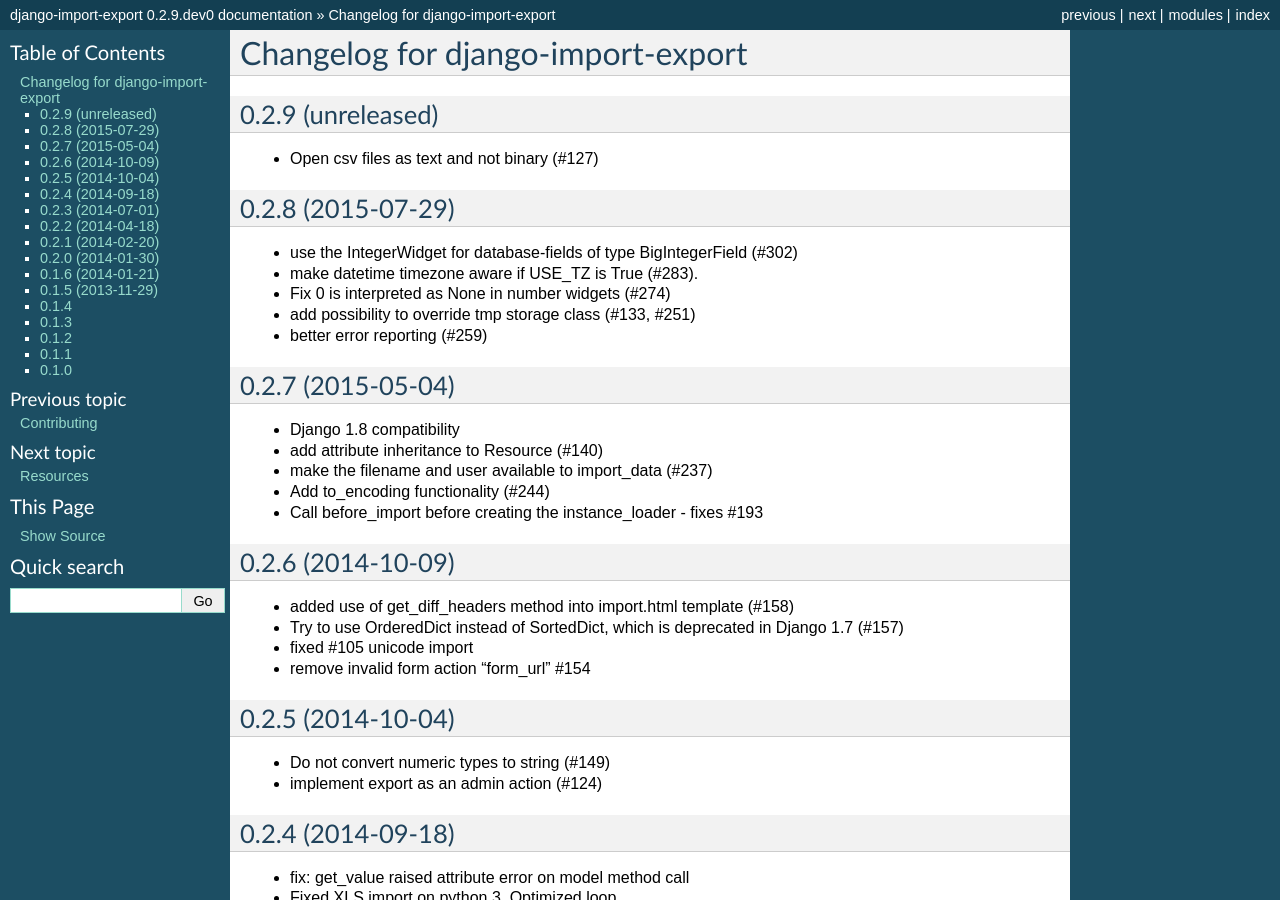
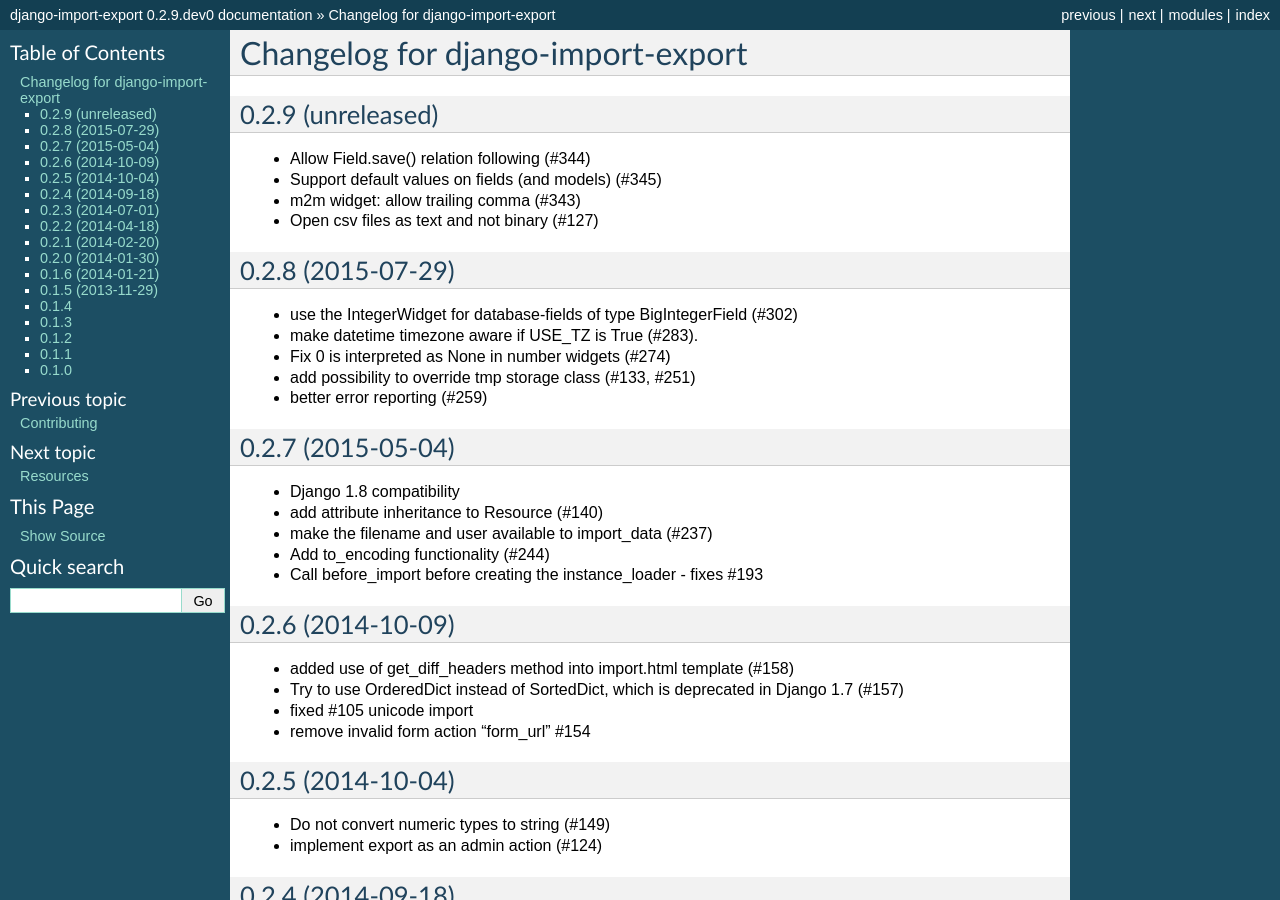
Before and after one commit to django-import-export/django-import-export, a Sphinx documentation site: the page built from docs/changelog.rst, in a window 1280 px wide and 900 px high. Built offline with Sphinx 7.4.7, drawn with Linux system fonts in a browser that asks for light colours.

Commit message:
Update changelog

```diff
--- a/docs/changelog.rst
+++ b/docs/changelog.rst
@@ -3,6 +3,12 @@
 
 0.2.9 (unreleased)
 ------------------
+
+- Allow Field.save() relation following (#344)
+
+- Support default values on fields (and models) (#345)
+
+- m2m widget: allow trailing comma (#343)
 
 - Open csv files as text and not binary (#127)
 
```
